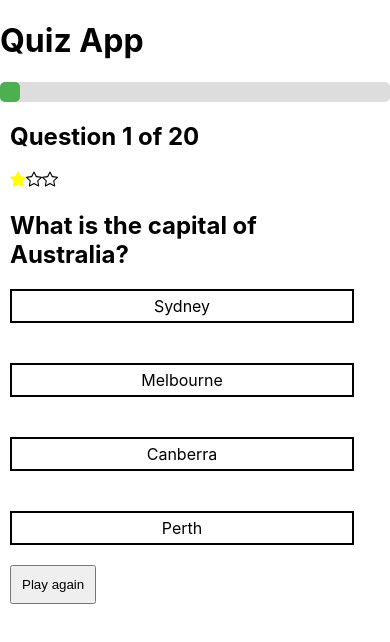
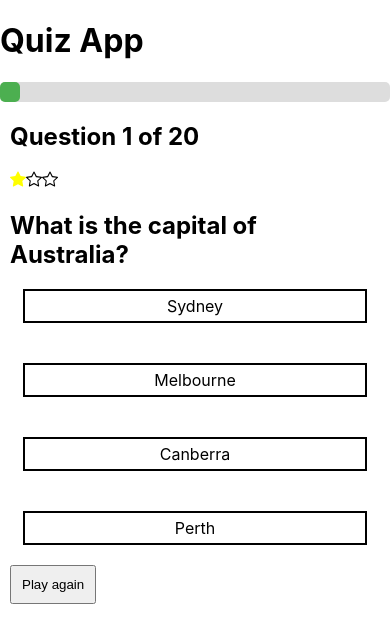
Before and after one commit to ravitripathi02/quiz, a React (Create React App) app: page / in a window 390 px wide. Shown: the top 642 px of the page. Built offline with nearby package versions, Linux system fonts and the light colour scheme.

Commit message:
Update App.css

```diff
--- a/src/App.css
+++ b/src/App.css
@@ -109,7 +109,7 @@
   }
   .options{
     flex-direction: column;
-    align-items:cenete;
+    align-items:center;
     gap: 40px
   }
   .option-b, .option-t {
```
